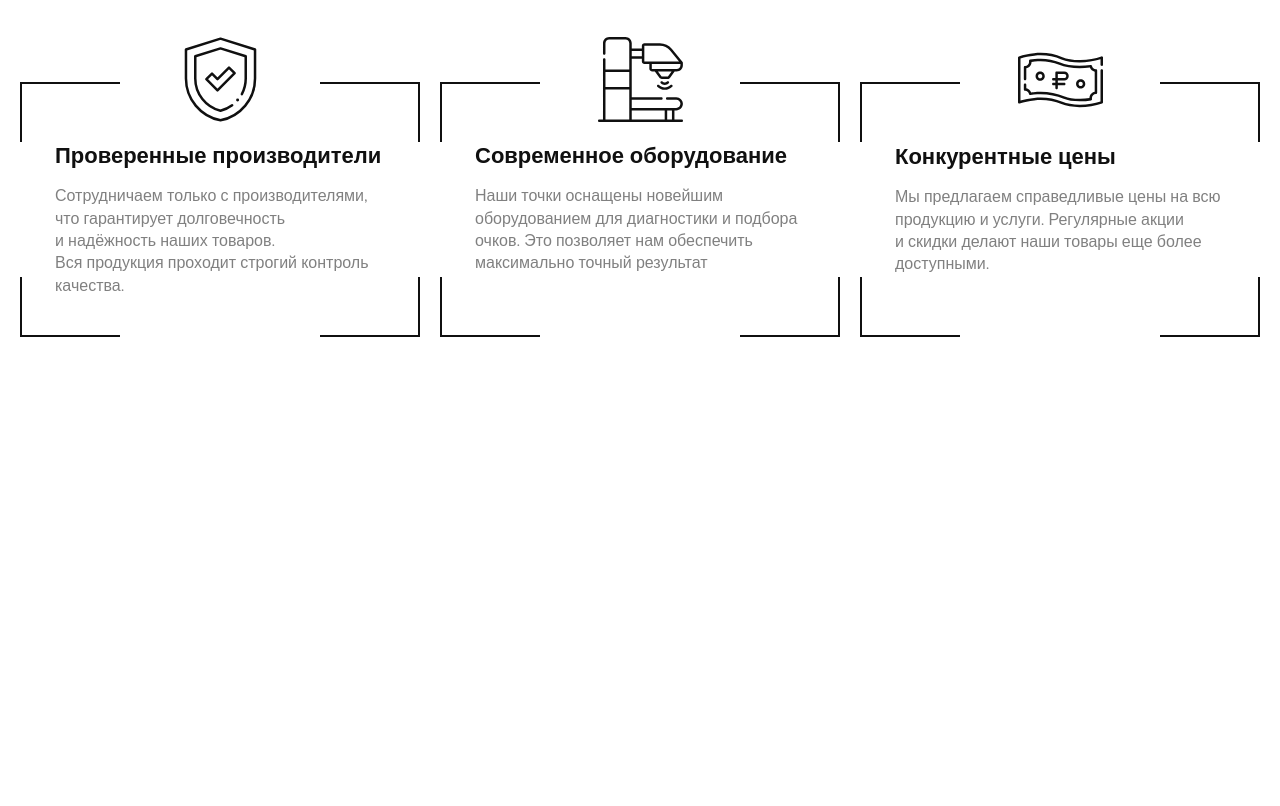
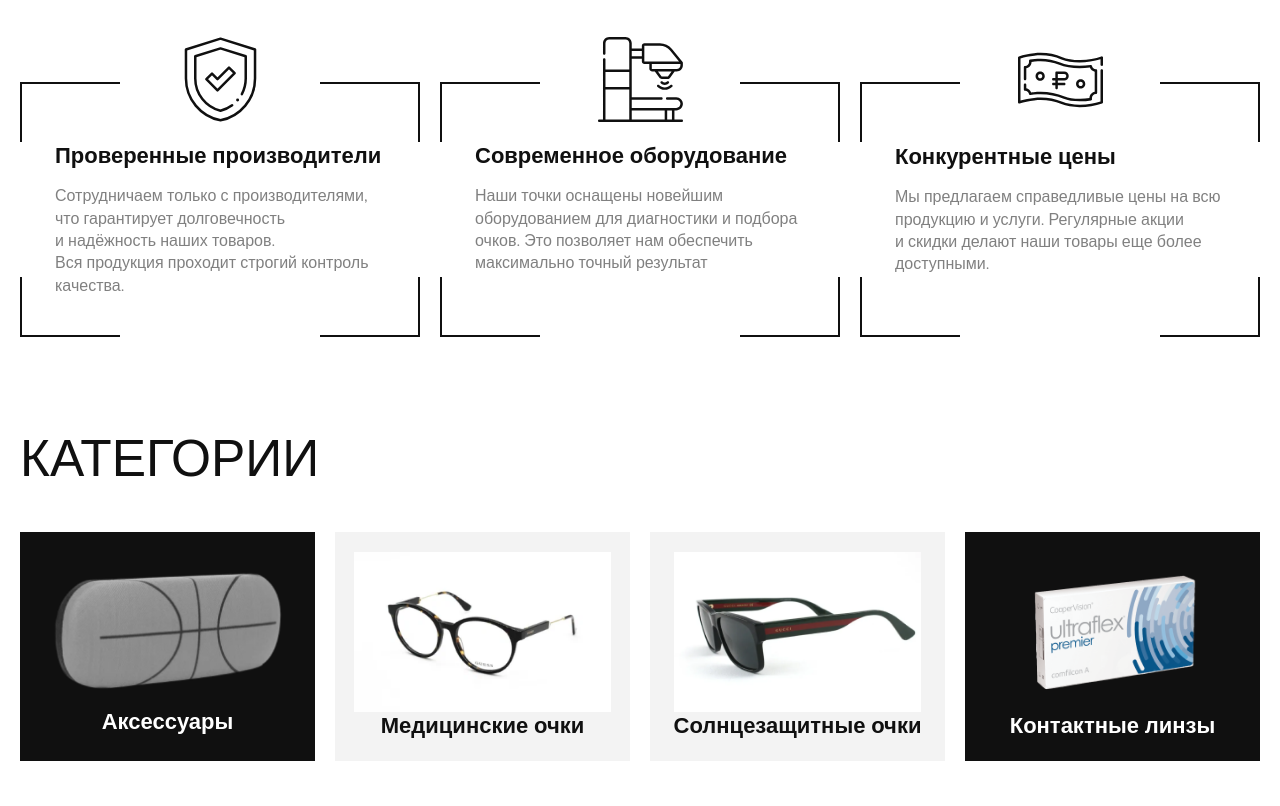
Before and after one commit to blessMe-Padre/optika, a website with bundled scripts: page index.html in a window 1280 px wide. Shown: the part 784-1590 px from the top of the page. Before the commit the page ends 1166 px from the top, so only its background shows below. Built offline with nearby package versions, Linux system fonts and the light colour scheme.

Commit message:
feat: добавляет секцию

```diff
--- a/css/main.css
+++ b/css/main.css
@@ -687,6 +687,49 @@
     grid-template-columns: repeat(1, 1fr);
     row-gap: 30px;
   }
+}
+
+.category-section {
+  padding: 45px 0;
+}
+
+.category-section__list {
+  display: grid;
+  grid-template-columns: repeat(4, 1fr);
+  gap: 20px;
+}
+
+.category-section__item {
+  display: flex;
+  flex-direction: column;
+  align-items: center;
+  justify-content: space-between;
+  gap: 20px;
+  background: #f3f3f3;
+  padding: 20px 0;
+}
+
+.category-section__item:nth-child(1),
+.category-section__item:nth-child(4) {
+  background: #101010;
+}
+
+.category-section__item:nth-child(1) h3,
+.category-section__item:nth-child(4) h3 {
+  color: #ffffff;
+}
+
+.category-section__item img {
+  max-height: 160px;
+}
+
+.category-section__item h3 {
+  font-family: "Nunito", sans-serif;
+  font-weight: 600;
+  font-size: 22px;
+  line-height: 1.3;
+  text-align: center;
+  color: #101010;
 }
 
 /* Импорт TailWind */
@@ -1563,22 +1606,20 @@ body {
   overflow: hidden;
 }
 
-.important {
-  background-image: url('../src/img/pattern-3.png');
-  background-repeat: no-repeat;
-  background-position: right;
-}
-
-@media (max-width: 767px) {
-  .important {
-    background-image: none;
-  }
-}
-
-@media (max-width: 1023px) {
-  .hero-bg img {
-    display: none;
-  }
+.image-wrapper {
+  overflow: hidden;
+}
+
+.image-wrapper:hover img {
+  transform: scale(1.1);
+}
+
+.image-wrapper img {
+  width: 100%;
+  height: auto;
+  -o-object-fit: cover;
+     object-fit: cover;
+  transition: transform 0.3s ease;
 }
 
 .header-fix {
--- a/index.html
+++ b/index.html
@@ -138,6 +138,46 @@
         </div>
     </section>
 
+    <section class="category-section">
+        <div class="container">
+            <h2 class="title">Категории</h2>
+            <ul class="category-section__list">
+                <li class="category-section__item">
+                    <a href="#">
+                    <div class="image-wrapper">
+                        <img src="./src/img/product/image-1.png" width="300" height="157" alt="product">
+                    </div>
+                    <h3>Аксессуары</h3>
+                    </a>
+                </li>
+                <li class="category-section__item">
+                    <a href="#">
+                    <div class="image-wrapper">
+                        <img src="./src/img/product/image-2.png" width="300" height="157" alt="product">
+                    </div>
+                    <h3>Медицинские очки</h3>
+                    </a>
+                </li>
+                <li class="category-section__item">
+                    <a href="#">
+                    <div class="image-wrapper">
+                        <img src="./src/img/product/image-3.png" width="300" height="157" alt="product">
+                    </div>
+                    <h3>Солнцезащитные очки</h3>
+                    </a>
+                </li>
+                <li class="category-section__item">
+                    <a href="#">
+                    <div class="image-wrapper">
+                        <img src="./src/img/product/image-4.png" width="300" height="157" alt="product">
+                    </div>
+                    <h3>Контактные линзы</h3>
+                    </a>
+                </li>
+            </ul>
+        </div>
+    </section>
+
     </main>
 
     <!-- <footer class="footer page-section-3 bg-black pb-10 pt-10 wow fadeInUp" data-wow-delay="0.2s"">
--- /dev/null
+++ b/src/block/category-section.css
@@ -0,0 +1,42 @@
+.category-section {
+    padding: 45px 0;
+}
+
+.category-section__list {
+    display: grid;
+    grid-template-columns: repeat(4, 1fr);
+    gap: 20px;
+}
+
+.category-section__item {
+    display: flex;
+    flex-direction: column;
+    align-items: center;
+    justify-content: space-between;
+    gap: 20px;
+    background: #f3f3f3;
+    padding: 20px 0;
+}
+
+.category-section__item:nth-child(1),
+.category-section__item:nth-child(4) {
+    background: #101010;
+}
+
+.category-section__item:nth-child(1) h3,
+.category-section__item:nth-child(4) h3 {
+    color: #ffffff;
+}
+
+.category-section__item img {
+    max-height: 160px;
+}
+
+.category-section__item h3 {
+    font-family: "Nunito", sans-serif;
+    font-weight: 600;
+    font-size: 22px;
+    line-height: 1.3;
+    text-align: center;
+    color: #101010;
+}
--- a/src/input.css
+++ b/src/input.css
@@ -11,6 +11,7 @@
 @import './block/header.css';
 @import './block/title.css';
 @import './block/features.css';
+@import './block/category-section.css';
 
 /* Импорт TailWind */
 @tailwind base;
@@ -78,22 +79,19 @@
     overflow: hidden;
 }
 
-.important {
-    background-image: url('../src/img/pattern-3.png');
-    background-repeat: no-repeat;
-    background-position: right;
+.image-wrapper {
+    overflow: hidden;
 }
 
-@media (max-width: 767px) {
-    .important {
-        background-image: none;
-    }
+.image-wrapper:hover img {
+    transform: scale(1.1);
 }
 
-@media (max-width: 1023px) {
-    .hero-bg img {
-        display: none;
-    }
+.image-wrapper img {
+    width: 100%;
+    height: auto;
+    object-fit: cover;
+    transition: transform 0.3s ease;
 }
 
 .header-fix {
```
Also changed, not shown: src/img/product/image-1.png (added), src/img/product/image-2.png (added), src/img/product/image-3.png (added), src/img/product/image-4.png (added).
